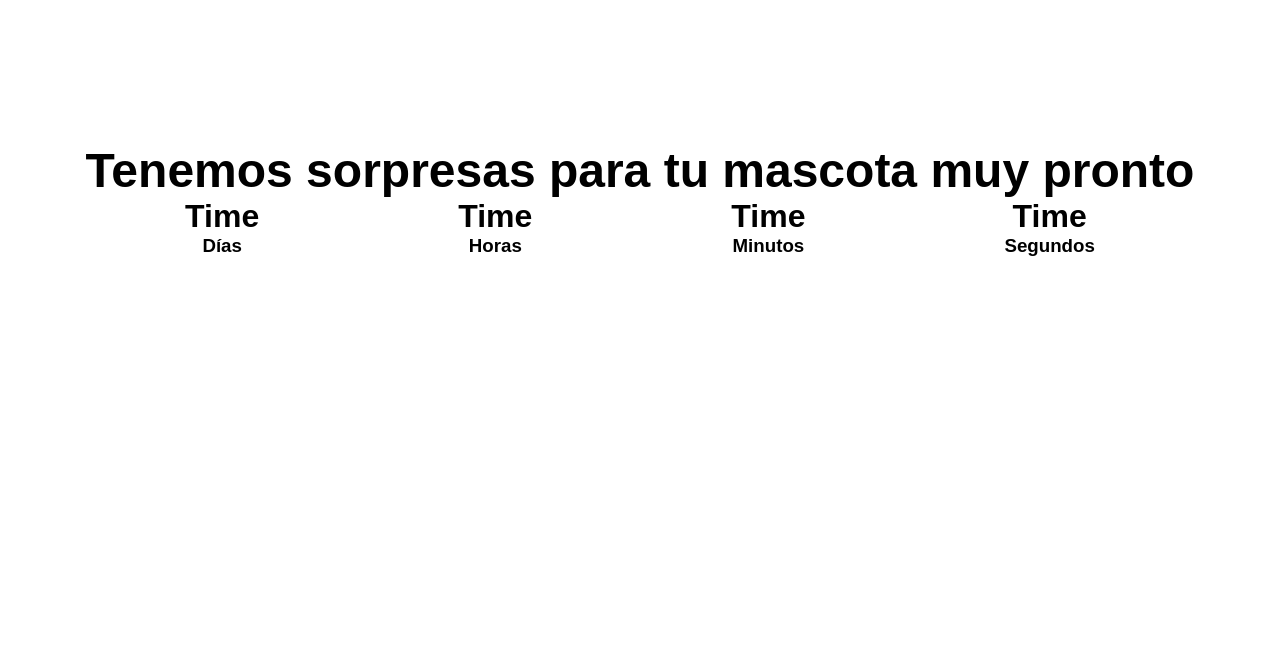
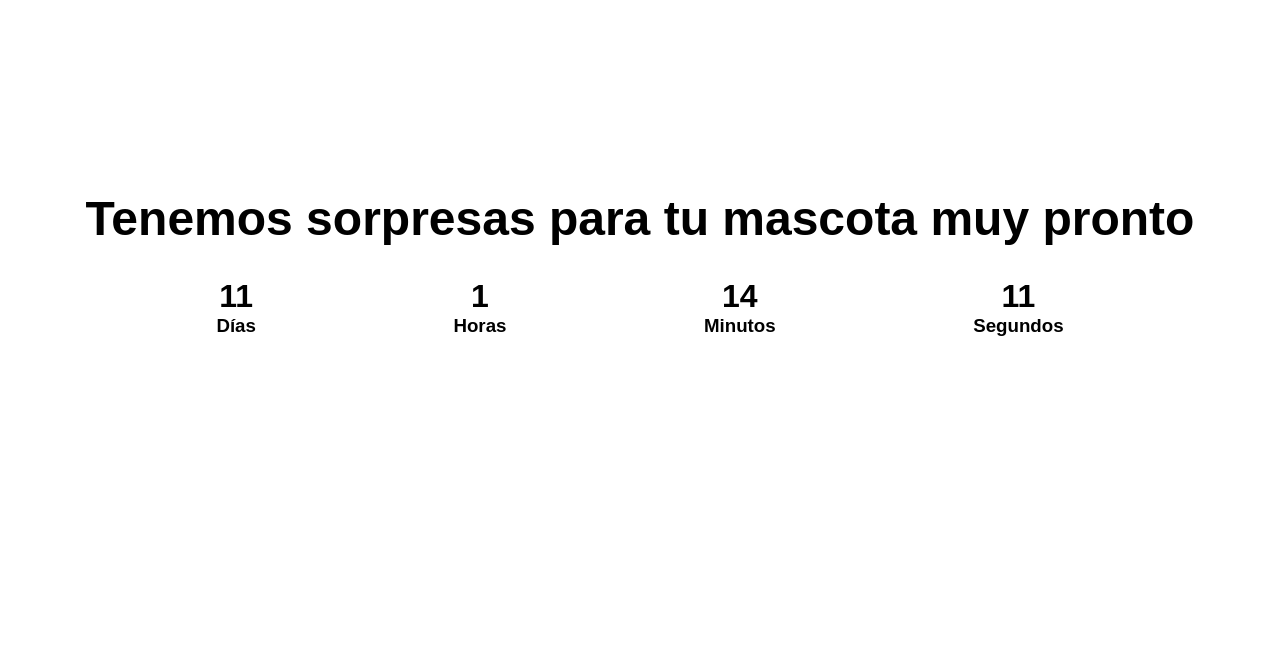
Before and after one commit to DavidMaldonado0/PromoCountdown, a plain HTML site: page index.html in a window 1280 px wide. Drawn offline with Linux system fonts and the light colour scheme.

Commit message:
Structure Done

```diff
--- a/app.js
+++ b/app.js
@@ -0,0 +1,27 @@
+const countdown = () => {
+    const countDate = new Date('February 1, 2022 00:00:00').getTime();
+
+    const now = new Date().getTime();
+
+    const gap = countDate - now;
+
+    // Declarate time variables
+    const second = 1000;
+    const minute = second * 60;
+    const hour = minute * 60;
+    const day = hour * 24;
+
+    //Calculate time left
+    const textDay = Math.floor(gap / day);
+    const textHour = Math.floor((gap % day) / hour);
+    const textMinute = Math.floor((gap % hour) / minute);
+    const textSecond = Math.floor((gap % minute) / second);
+
+    document.querySelector(".day").innerText = textDay;
+    document.querySelector(".hour").innerText = textHour;
+    document.querySelector(".minute").innerText = textMinute;
+    document.querySelector(".second").innerText = textSecond;
+
+};
+
+setInterval(countdown, 1000);
--- a/style.css
+++ b/style.css
@@ -24,6 +24,7 @@
 
 .countdown {
   display: flex;
+  padding: 2em;
   justify-content: space-around;
   text-align: center;
 }
@@ -36,5 +37,5 @@
 }
 
 .brands {
-  height: 50vh;
+  height: 30vh;
 }
```
